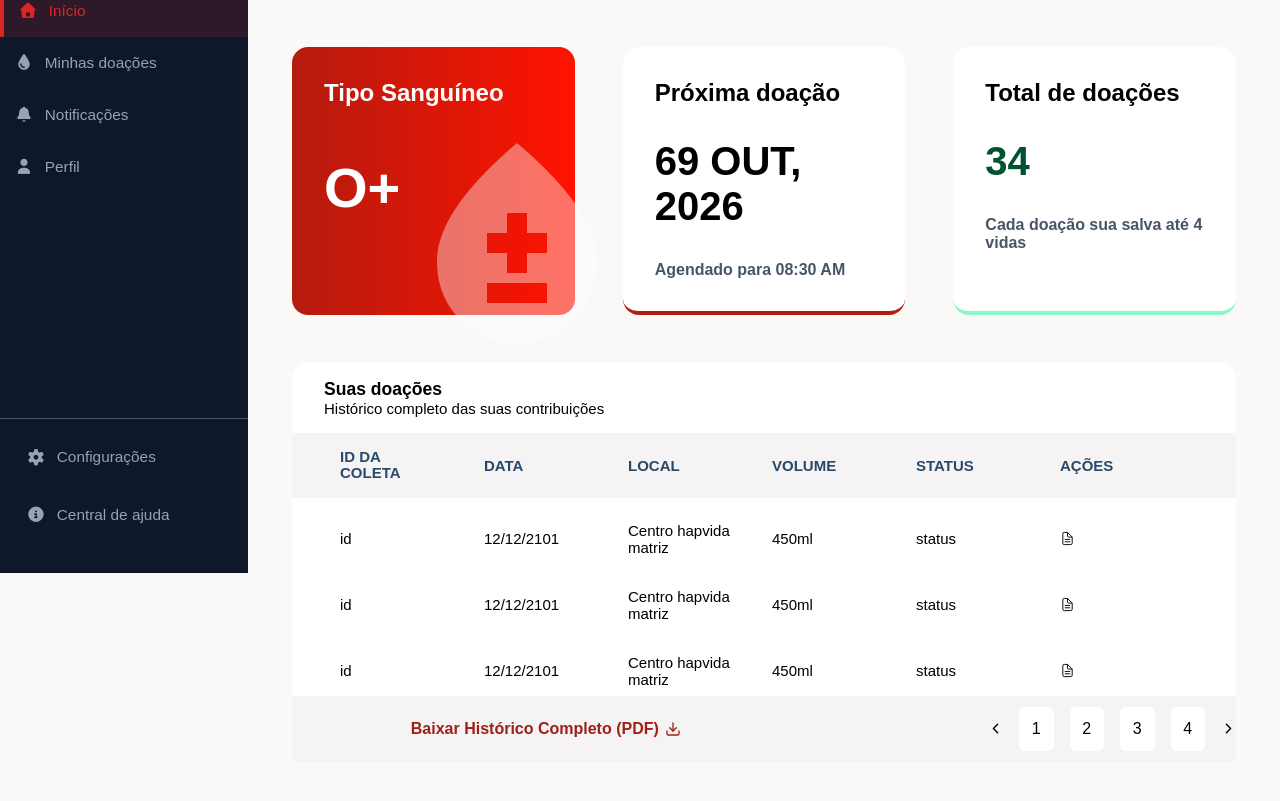
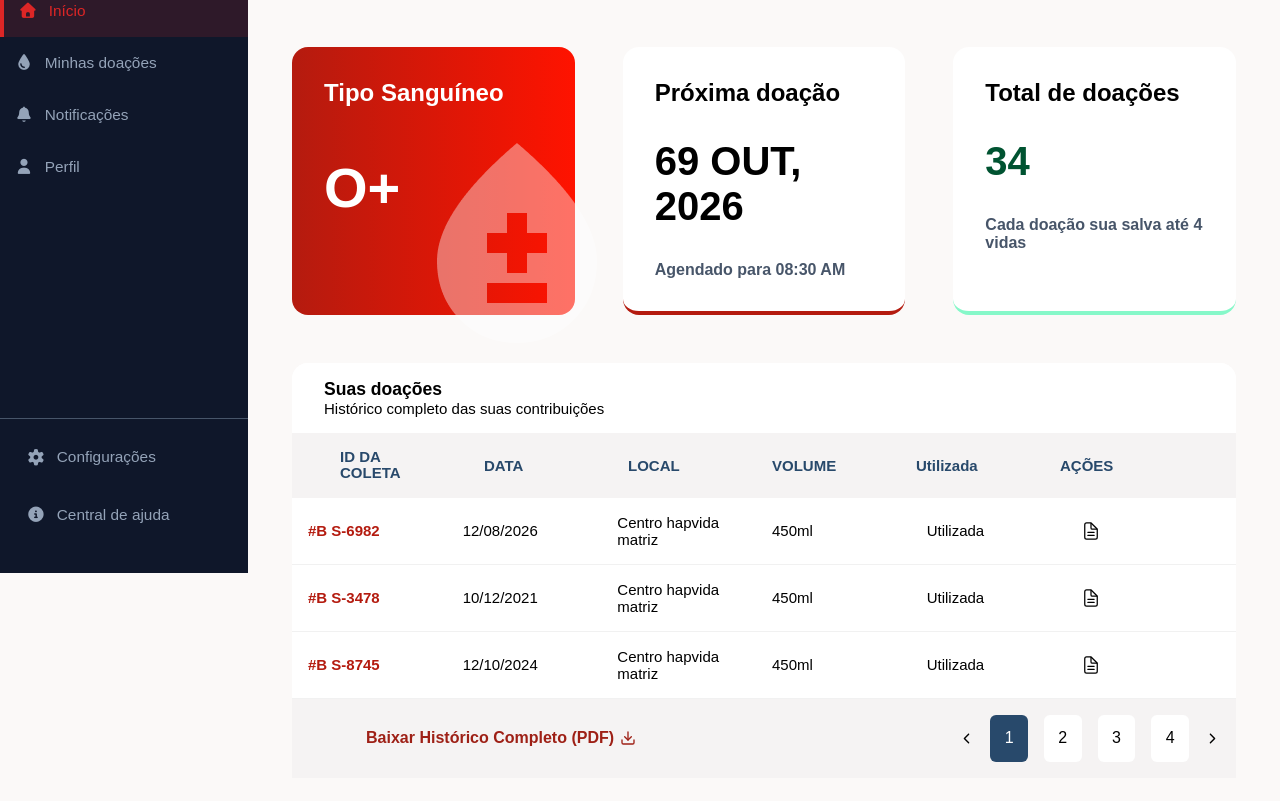
Before and after one commit to databloodHealth/Pulsar, a React (Vite) app in the folder Front/: page /historico in a window 1280 px wide. Shown: the part 227-1028 px from the top of the page. Built offline with nearby package versions, Linux system fonts and the light colour scheme.

Commit message:
finalizacaoHistorico

```diff
--- a/Front/src/pages/System/Historico.jsx
+++ b/Front/src/pages/System/Historico.jsx
@@ -37,34 +37,34 @@ export default function Historico() {
                                 <p>DATA</p>
                                 <p>LOCAL</p>
                                 <p>VOLUME</p>
-                                    <p>STATUS</p>
+                                <p>Utilizada</p>
                                 <p>AÇÕES</p>
                             </div>
                             <div className={style.campoDoacao}>
-                                    <p>id</p>
-                                    <p>12/12/2101</p>
+                                <p className={style.id}>#B S-6982</p>
+                                <p>12/08/2026</p>
                                 <p>Centro hapvida matriz</p>
                                 <p> 450ml</p>
-                                    <p>status</p>
-                                    <IoDocumentTextOutline />
+                                <p>Utilizada</p>
+                                <IoDocumentTextOutline size={20} className={style.iconTabela} />
 
                             </div>
                             <div className={style.campoDoacao}>
-                                    <p>id</p>
-                                    <p>12/12/2101</p>
+                                <p className={style.id}>#B S-3478</p>
+                                <p>10/12/2021</p>
                                 <p>Centro hapvida matriz</p>
                                 <p> 450ml</p>
-                                    <p>status</p>
-                                    <IoDocumentTextOutline />
+                                <p>Utilizada</p>
+                                <IoDocumentTextOutline size={20} className={style.iconTabela} />
 
                             </div>
                             <div className={style.campoDoacao}>
-                                    <p>id</p>
-                                    <p>12/12/2101</p>
+                                <p className={style.id}>#B S-8745</p>
+                                <p>12/10/2024</p>
                                 <p>Centro hapvida matriz</p>
                                 <p> 450ml</p>
-                                    <p>status</p>
-                                    <IoDocumentTextOutline />
+                                <p>Utilizada</p>
+                                <IoDocumentTextOutline size={20} className={style.iconTabela} />
 
                             </div>
                         </div>
@@ -74,12 +74,12 @@ export default function Historico() {
                                 <FiDownload />
                             </div>
                             <div className={style.selecaoNumeros}>
-                                <IoIosArrowBack />
-                                <p className={style.boxNumber}>1</p>
+                                <IoIosArrowBack className={style.iconSeta} />
+                                <p className={`${style.boxNumber} ${style.boxNumberAction}`}>1</p>
                                 <p className={style.boxNumber}>2</p>
                                 <p className={style.boxNumber}>3</p>
                                 <p className={style.boxNumber}>4</p>
-                                <IoIosArrowForward />
+                                <IoIosArrowForward  className={style.iconSeta}/>
 
                             </div>
                         </div>
--- a/Front/src/styles/historico.module.css
+++ b/Front/src/styles/historico.module.css
@@ -5,6 +5,8 @@
     --branco: #ffffff;
     --fundo-bege: #F5F3F3;
     --azul-fonte: #28496b;
+    --vermelho-fonte: #b41b0f;
+    --cinza-borda: #e2e2e277;
 
 }
 
@@ -55,32 +57,6 @@
 }
 
 
-.gridTabela {
-    display: flex;
-    flex-direction: column;
-    gap: 1rem;
-
-    .categoriasTabela {
-        display: grid;
-        grid-template-columns: repeat(6, 1fr);
-        align-items: center;
-        gap: 1rem;
-        padding: 1rem 3rem;
-        background-color: var(--fundo-bege);
-
-        #idColeta {
-            color: var(--azul-fonte);
-            width: 40%;
-            line-height: 1.1;
-
-        }
-
-        p {
-            color: var(--azul-fonte);
-        }
-    }
-}
-
 .cardFirst {}
 
 
@@ -102,6 +78,7 @@
         color: var(--vermelho-link);
         font-size: 1rem;
         font-weight: 600;
+        cursor: pointer;
     }
 }
 
@@ -110,17 +87,21 @@
     justify-content: space-between;
     gap: 1rem;
     align-items: center;
+    padding: 1rem 1rem;
 
     .boxNumber {
         border-radius: 6px;
-            padding: .8rem;
+        padding: .9rem;
         background-color: var(--branco);
         font-weight: 500;
         font-size: 1rem;
+        cursor: pointer;
     }
-        .boxNumberAction{
+
+    .boxNumberAction {
         background-color: var(--azul-fonte);
-                        color: var(--branco);}
+        color: var(--branco);
+    }
 
 }
 
@@ -128,7 +109,6 @@
 .gridTabela {
     display: flex;
     flex-direction: column;
-    gap: 1rem;
 
     .categoriasTabela {
         display: grid;
@@ -154,8 +134,18 @@
         display: grid;
         grid-template-columns: repeat(6, 1fr);
         align-items: center;
+        padding: 1rem;
         gap: 1rem;
-        padding: .5rem 3rem;
+        border-bottom: 1px solid var(--cinza-borda);
+
+        &:hover {
+            background-color: var(--cinza-fundo);
+        }
+
+        .id {
+            font-weight: 700;
+            color: var(--vermelho-fonte);
+        }
 
         p {
             margin: 0;
@@ -168,3 +158,10 @@
         }
     }
 }
+
+.iconTabela {
+    cursor: pointer;
+}
+.iconSeta{
+    cursor: pointer;
+}
```
Lines whose indentation alone changed are shown as unchanged.
